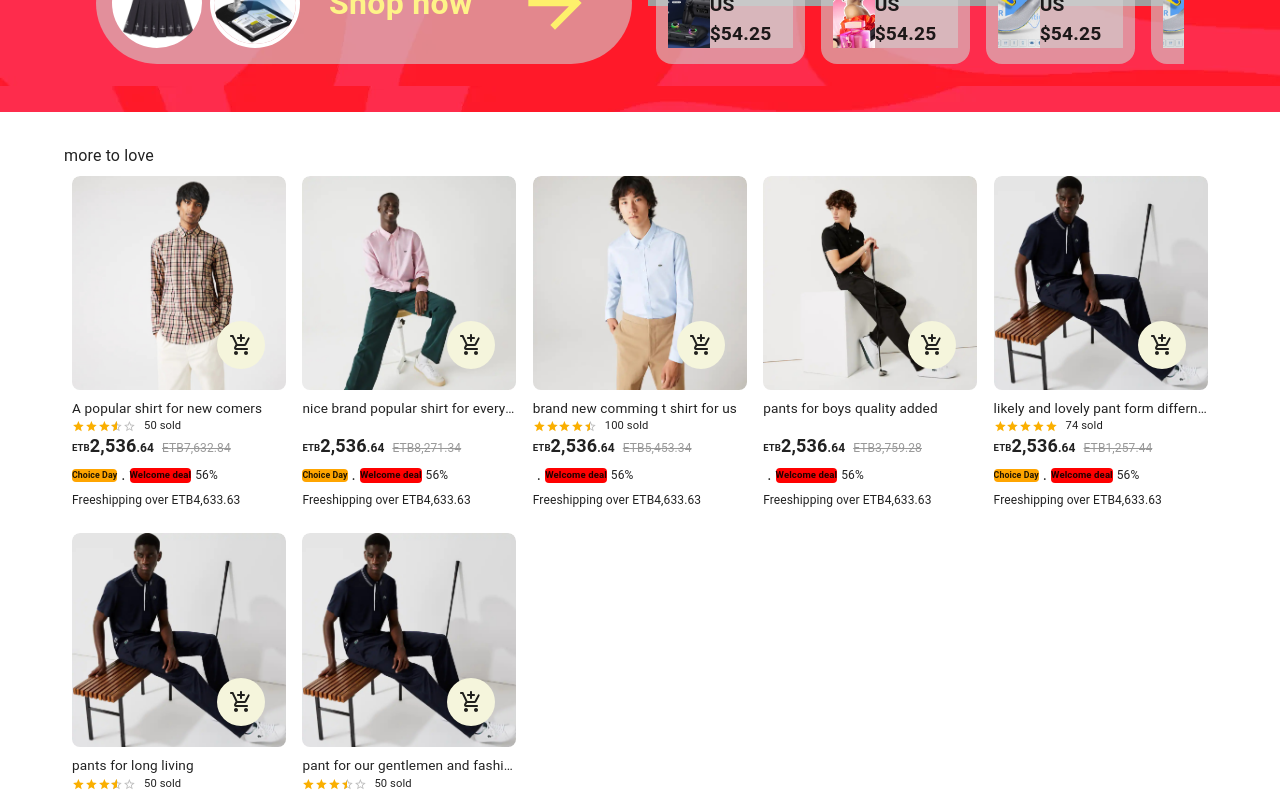
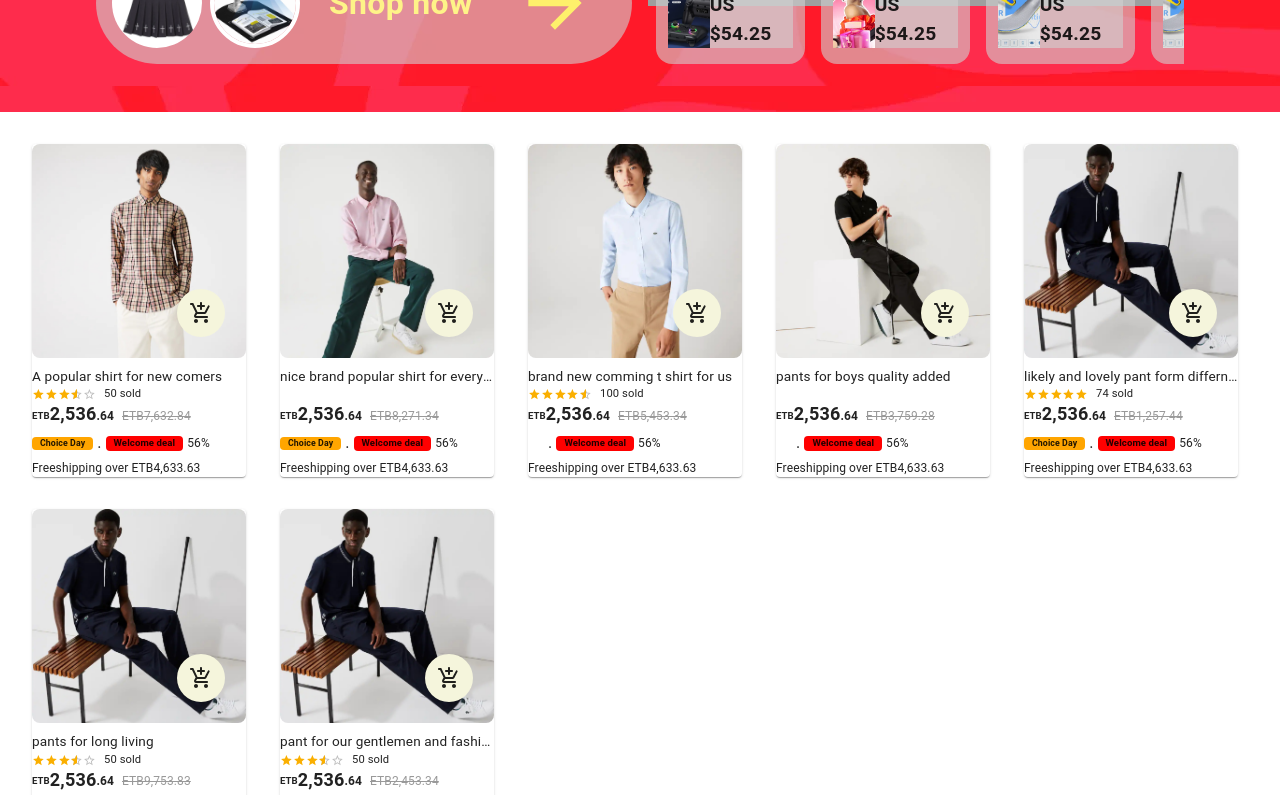
Before and after one commit to Demakk-Org/demakk_customer_site, a Next.js app: page / in a window 1280 px wide. Shown: the part 540-1335 px from the top of the page. Built offline with nearby package versions, Linux system fonts and the light colour scheme; grey boxes are pictures that could not be loaded.

Commit message:
card grid

```diff
--- a/src/features/ProductsCard/products/moreProductsCard.jsx
+++ b/src/features/ProductsCard/products/moreProductsCard.jsx
@@ -9,50 +9,49 @@ import {
   Grid,
   Container,
 } from '@mui/material';
-// import from '@mui/material/Rating';
 import AddShoppingCartRoundedIcon from '@mui/icons-material/AddShoppingCartRounded';
 import data from '../../../../utils/data';
 
 export default function MoreProductsCard() {
   const [hovered, setHovered] = useState(false);
   return (
-    <Container
-      display={'flex'}
-      flexDirection={'column'}
-      sx={{ marginTop: '32px' }}
+    <Grid
+      container
+      rowSpacing={1}
+      columnSpacing={{ xs: 1, sm: 1, md: 1 }}
+      sx={{ pl: '24px', pr: '24px', mt: '24px' }}
     >
-      <Box display={'flex'} marginBottom={'8px'}>
-        <Typography>more to love</Typography>
-      </Box>
-      <Grid container>
       {data.products.map((product) => (
-          <Grid item md={2.4} xs={6} key={product}>
+        <Grid
+          item
+          md={2.4}
+          xs={6}
+          sm={4}
+          key={product}
+          justifyContent={'center'}
+        >
           <Box
             width={1}
             maxWidth="230px"
             paddingRight={'8px'}
             paddingLeft={'8px'}
             marginBottom={'24px'}
-              onMouseEnter={() => setHovered(product)}
-              onMouseLeave={() => setHovered(false)}
-              sx={{
-                position: 'relative',
-                '&:hover': {
-                  transition: '0.1s', // Add smooth transition effect
-                  transform: 'scale(1.01)',
-                  zIndex: 5,
-                },
-              }}
           >
             <Card
               width={1}
               display={'flex'}
-                position={'relative'}
               flexDirection={'column'}
-                // sx={{ borderRadius: '8px' }}
+              position="relative"
+              onMouseEnter={() => setHovered(product)}
+              onMouseLeave={() => setHovered(false)}
+              raised={hovered}
               sx={{
-                  boxShadow: 'none',
-                  borderRadius: '8px',
+                '&:hover': {
+                  position: 'absolute',
+                  zIndex: 1,
+                  width: '214px',
+                  height: '380px',
+                },
               }}
             >
               <Box width={1} position={'relative'}>
@@ -148,19 +147,14 @@ export default function MoreProductsCard() {
                     {product.discount}
                   </Typography>
                 </Box>
-                  <Box
-                    width={1}
-                    display={'flex'}
-                    gap={0.5}
-                    alignItems={'center'}
-                  >
+                <Box width={1} display={'flex'} gap={0.5} alignItems={'center'}>
                   <Typography
                     fontSize={'.55rem'}
                     backgroundColor={'orange'}
                     fontWeight={'bold'}
                     borderRadius={1}
                     color={'main.black'}
-                      sx={{ display: 'inline' }}
+                    sx={{ display: 'inline', pl: '.5rem', pr: '.5rem' }}
                   >
                     {product.discountType}
                   </Typography>
@@ -170,7 +164,7 @@ export default function MoreProductsCard() {
                     backgroundColor={'red'}
                     fontWeight={'bold'}
                     borderRadius={1}
-                      sx={{ display: 'inline' }}
+                    sx={{ display: 'inline', pl: '.5rem', pr: '.5rem' }}
                   >
                     Welcome deal
                   </Typography>
@@ -185,14 +179,14 @@ export default function MoreProductsCard() {
               {hovered == product && (
                 <Box
                   width={1}
-                    display={'flex'}
-                    justifyContent="flex-start"
+                  justifyContent="center"
                   gap={8}
                   mt={'8px'}
-                    style={{
-                      position: 'absolute',
-                      background: '#fff',
-                    }}
+                  style={
+                    {
+                      // position: 'absolute',
+                    }
+                  }
                 >
                   <Button
                     sx={{
@@ -221,6 +215,5 @@ export default function MoreProductsCard() {
         </Grid>
       ))}
     </Grid>
-    </Container>
   );
 }
```
Lines whose indentation alone changed are shown as unchanged.
